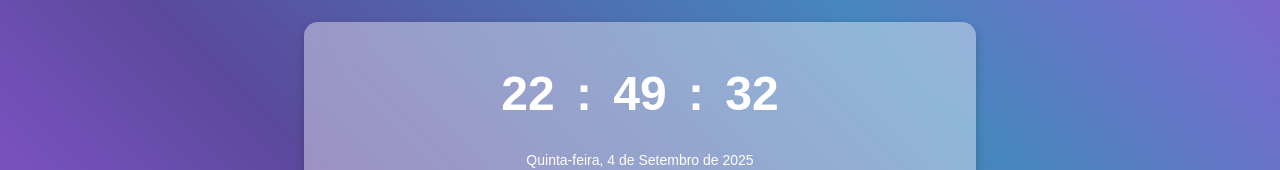
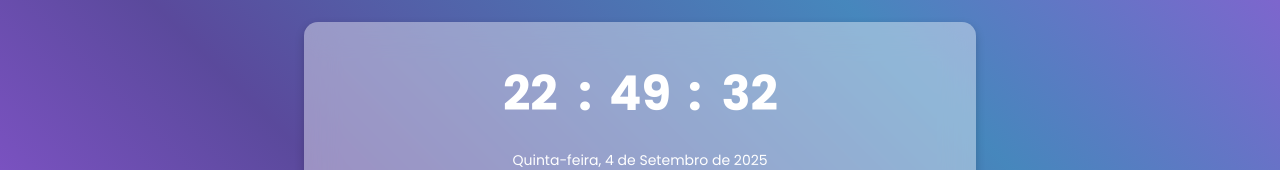
Before and after one commit to rafaelasv/landing-page, a Next.js app: page /relogio in a window 1280 px wide. Shown: the part 256-426 px from the top of the page. Built offline with nearby package versions, Linux system fonts and the light colour scheme.

Commit message:
fix: update QR generator heading font to 'Isidora'

```diff
--- a/app/geradorqr/page.tsx
+++ b/app/geradorqr/page.tsx
@@ -37,7 +37,7 @@ export default function GeradorQRPage() {
         <div className="flex flex-col items-center justify-center text-center min-h-[300px]">
           <h1
             className="font-bold text-[45px] text-[#9fffcb] mt-5 mb-8"
-            style={{ fontFamily: "'Isidora Soft Alt', 'Isidora Soft', sans-serif" }}
+            style={{ fontFamily: "'Isidora', sans-serif" }}
           >
             Gerador de QR Code
           </h1>
--- a/app/relogio/page.tsx
+++ b/app/relogio/page.tsx
@@ -2,6 +2,12 @@
 import { useState, useEffect } from "react";
 import { Button } from "@/components/ui/button";
 import Link from "next/link";
+import { Poppins } from 'next/font/google';
+
+const poppins = Poppins({
+  subsets: ['latin'],
+  weight: ['400', '500', '700'],
+});
 
 const days = ["Domingo", "Segunda-feira", "Terça-feira", "Quarta-feira", "Quinta-feira", "Sexta-feira", "Sábado"];
 const months = ["Janeiro", "Fevereiro", "Março", "Abril", "Maio", "Junho", "Julho", "Agosto", "Setembro", "Outubro", "Novembro", "Dezembro"];
@@ -43,10 +49,9 @@ export default function RelogioPage() {
 
   return (
     <div
-      className="min-h-screen flex flex-col items-center justify-center"
+      className={`${poppins.className} min-h-screen flex flex-col items-center justify-center`}
       style={{
         background: "linear-gradient(45deg, rgba(135,51,230,0.8), rgba(49,28,131,0.8), rgba(24,105,172,0.8), rgba(133,39,205,0.8))",
-        fontFamily: "'Poppins', sans-serif",
       }}
     >
 
@@ -55,7 +60,7 @@ export default function RelogioPage() {
           boxShadow: "0 4px 10px rgba(0,0,0,0.2)",
         }}
       >
-        <div className="text-5xl font-bold text-white mb-2 flex items-center justify-center font-poppins"
+        <div className="text-5xl font-bold text-white mb-2 flex items-center justify-center"
         >
           <span className="inline-block w-16">{pad(displayHours)}</span>
           <span className="mx-4">:</span>
```
